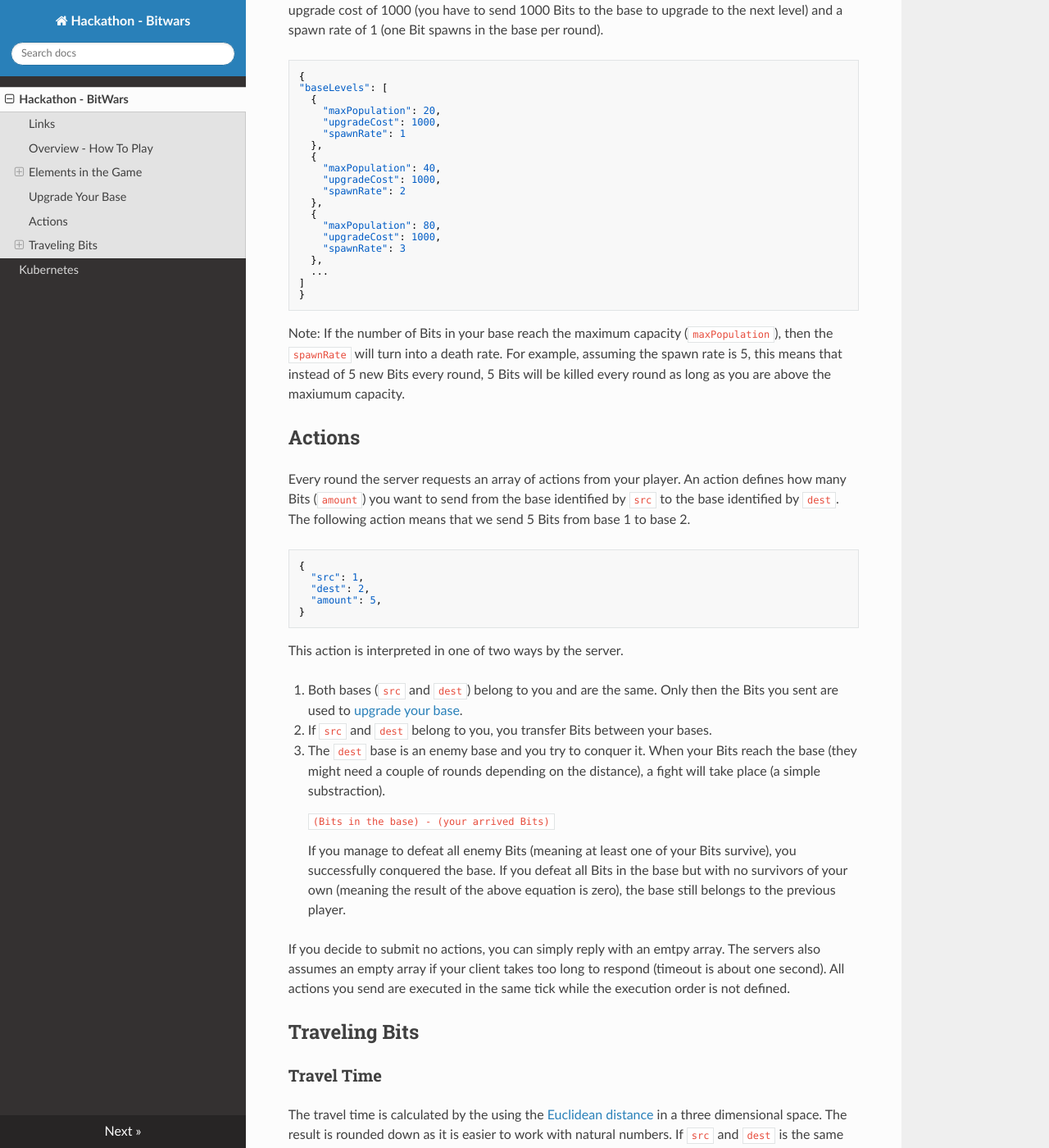
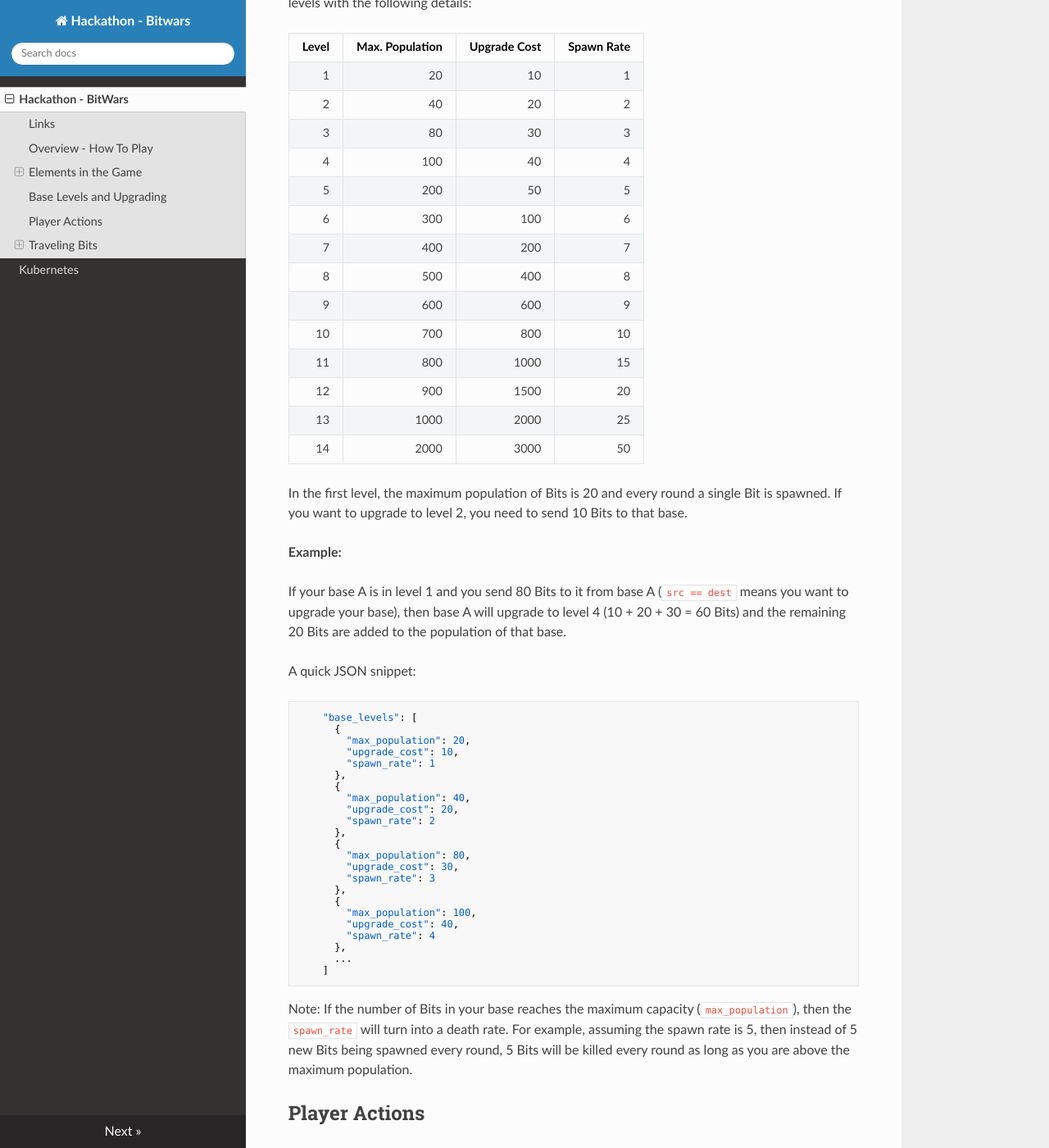
Before and after one commit to Continuous-BitWars/website, an MkDocs documentation site: the page built from docs/index.md, in a window 1280 px wide and 1400 px high, scrolled down 1968 px. Shown: the whole window at 82% size. Built offline with MkDocs 1.6.1, drawn with Linux system fonts in a browser that asks for light colours; nearby versions of some CDN libraries; some of the changed text lies outside the part shown.

Commit message:
Update documentation

````diff
--- a/docs/index.md
+++ b/docs/index.md
@@ -17,7 +18,9 @@ What you need:
 
 ## Overview - How To Play
 
-BitWars is a round-based game. Every round the game server sends a request with the current game state to your client to pull your array of actions, meaning the next moves you want to play.
+BitWars is a round-based game.
+Every round the game server sends an HTTP POST request containing the current game state to your client.
+The response of your client is an array of actions, meaning the next moves you want to play.
 
 ## Elements in the Game
 
@@ -27,21 +30,31 @@ The player is the client you write and deploy via GitHub.
 
 ### Bits
 
-All bases you own produce every round a number of Bits according to the level of the base. It's your task in the client to come up with a strategy on how to distribute these Bits, either attacking other bases to conquer them or sending them to your own bases to upgrade them. Or you might want to keep them in the base to defend it against incoming attacks.
+Every round all bases you own produce a number of Bits according to the level of the base.
+It's your task in the client to come up with a strategy on how to distribute these Bits, either attacking other bases to conquer them or sending them to your own bases to upgrade them.
+Or you might want to keep them in the base to defend it against incoming attacks.
 
-### Bases
+### Bases on the Map
 
-In every game there is a fixed number of bases. The goal of each game is to conquer all bases. When all bases belong to you, you won! The bases are spread over a map, so every base has an `x`, `y`, and `z` coordinate. Therefore, there is a distance that your Bits need to travel between bases. Your player starts out with at least one base. If you lose all bases to other players, you lost.
+In every game there is a fixed number of bases.
+The goal of each game is to conquer all bases.
+When all bases belong to you, you won!
+The bases are spread over a map, so every base has an `x`, `y`, and `z` coordinate.
+Therefore, there is a distance that your [Bits need to travel](#traveling-bits) between bases.
+Depending on the map, your player starts out with one or more bases.
+If you lose all bases to other players, you lost.
+
+The bases are transferred in the game state and look like the following JSON snippet.
 
 ```json
-{
   "bases": [
     {
-      "uid": 1003, // unique ID of the base
-      "player": 1001, // player ID to which the base belongs to
-      "population": 10, // current Bits in the base
+      "uid": 1,
+      "name": "Berlin",
+      "player": 1001,
+      "population": 2,
       "level": 0,
-      "unitsUntilUpgrade": 0, // number of Bits required to reach the next level
+      "units_until_upgrade": 0,
       "position": {
         "x": 0,
         "y": 0,
@@ -49,14 +62,15 @@ In every game there is a fixed number of bases. The goal of each game is to conq
       }
     },
     {
-      "uid": 1001,
-      "player": 1001,
-      "population": 21,
-      "level": 0,
-      "unitsUntilUpgrade": 0,
+      "uid": 2,
+      "name": "Tokio",
+      "player": 0,
+      "population": 7,
+      "level": 1,
+      "units_until_upgrade": 0,
       "position": {
-        "x": 0,
-        "y": 0,
+        "x": 3,
+        "y": -3,
         "z": 0
       }
     },
@@ -65,46 +79,79 @@ In every game there is a fixed number of bases. The goal of each game is to conq
 }
 ```
 
-Note: If one of your bases requires 10 Bits to reach the next level and you send 13 Bits to the base, then your base will reach the next level, but the additional 3 Bits will be lost. Always upgrade with the exact amount!
 
+## Base Levels and Upgrading
 
-## Upgrade Your Base
+When you send Bits to your own base, these Bits will disappear in exchange for level points of the base.
+This is how you upgrade your base. A higher level means
 
-When you send Bits to your own base, these Bits will disappear in exchange for level points of the base. This is how you upgrade your base. A higher level means
+1. more Bits will spawn per round in your base
+2. the base has a higher capacity of Bits
 
-* more Bits will spawn per round in your base
-* the base has a higher capacity of Bits
+The game state contains all available base levels in the `base_levels` array.
+Currently, there are 14 levels with the following details:
 
-The game state contains the available levels of bases. For example, the following JSON snippet shows the first three base levels in the game. The index of the described level corresponds to the level number, so we start out at level 0 with a maximum population (capacity of the base) of 20, an upgrade cost of 1000 (you have to send 1000 Bits to the base to upgrade to the next level) and a spawn rate of 1 (one Bit spawns in the base per round).
+Level | Max. Population | Upgrade Cost  | Spawn Rate
+----: | --------------: | ------------: | ---------:
+1     | 20              | 10            | 1
+2     | 40              | 20            | 2
+3     | 80              | 30            | 3
+4     | 100             | 40            | 4
+5     | 200             | 50            | 5
+6     | 300             | 100           | 6
+7     | 400             | 200           | 7
+8     | 500             | 400           | 8
+9     | 600             | 600           | 9
+10    | 700             | 800           | 10
+11    | 800             | 1000          | 15
+12    | 900             | 1500          | 20
+13    | 1000            | 2000          | 25
+14    | 2000            | 3000          | 50
+
+In the first level, the maximum population of Bits is 20 and every round a single Bit is spawned.
+If you want to upgrade to level 2, you need to send 10 Bits to that base.
+
+**Example:**
+
+If your base A is in level 1 and you send 80 Bits to it from base A (`src == dest` means you want to upgrade your base),
+then base A will upgrade to level 4 (10 + 20 + 30 = 60 Bits) and the remaining 20 Bits are added to the population of that base.
+
+A quick JSON snippet:
 
 ```json
-{
-"baseLevels": [
-  {
-    "maxPopulation": 20,
-    "upgradeCost": 1000,
-    "spawnRate": 1
-  },
-  {
-    "maxPopulation": 40,
-    "upgradeCost": 1000,
-    "spawnRate": 2
-  },
-  {
-    "maxPopulation": 80,
-    "upgradeCost": 1000,
-    "spawnRate": 3
-  },
-  ...
-]
-}
+    "base_levels": [
+      {
+        "max_population": 20,
+        "upgrade_cost": 10,
+        "spawn_rate": 1
+      },
+      {
+        "max_population": 40,
+        "upgrade_cost": 20,
+        "spawn_rate": 2
+      },
+      {
+        "max_population": 80,
+        "upgrade_cost": 30,
+        "spawn_rate": 3
+      },
+      {
+        "max_population": 100,
+        "upgrade_cost": 40,
+        "spawn_rate": 4
+      },
+      ...
+    ]
 ```
 
-Note: If the number of Bits in your base reach the maximum capacity (`maxPopulation`), then the `spawnRate` will turn into a death rate. For example, assuming the spawn rate is 5, this means that instead of 5 new Bits every round, 5 Bits will be killed every round as long as you are above the maxiumum capacity.
+Note: If the number of Bits in your base reaches the maximum capacity (`max_population`), then the `spawn_rate` will turn into a death rate.
+For example, assuming the spawn rate is 5, then instead of 5 new Bits being spawned every round, 5 Bits will be killed every round as long as you are above the maximum population.
 
-## Actions
+## Player Actions
 
-Every round the server requests an array of actions from your player. An action defines how many Bits (`amount`) you want to send from the base identified by `src` to the base identified by `dest`. The following action means that we send 5 Bits from base 1 to base 2.
+Every round the server requests an array of actions from your player.
+An action defines how many Bits (`amount`) you want to send from the base identified by `src` to the base identified by `dest`.
+The following action means that we send 5 Bits from base 1 to base 2.
 
 ```json
 {
@@ -114,26 +161,33 @@ Every round the server requests an array of actions from your player. An action
 }
 ```
 
-This action is interpreted in one of two ways by the server.
+This action is interpreted in one of the following ways by the server:
 
-1. Both bases (`src` and `dest`) belong to you and are the same. Only then the Bits you sent are used to [upgrade your base].
-2. If `src` and `dest` belong to you, you transfer Bits between your bases.
-3. The `dest` base is an enemy base and you try to conquer it. When your Bits reach the base (they might need a couple of rounds depending on the distance), a fight will take place (a simple substraction).
+1. **Base upgrade:** Both bases (`src` and `dest`) belong to you and are the same.
+  Then the Bits you sent are used to [upgrade your base].
+2. **Movement of Bits:** If `src` and `dest` belong to you but are different, then you transfer Bits between your bases.
+3. **Attacking another base:** The `dest` base is an enemy base and you try to conquer it.
+  When your Bits reach the destination base (they might need a couple of rounds [depending on the distance](#traveling-bits), a fight will take place (a simple substraction).
 
     ```
-    (Bits in the base) - (your arrived Bits)
+    (Bits in the destination base) - (your arrived Bits)
     ```
 
-    If you manage to defeat all enemy Bits (meaning at least one of your Bits survive), you successfully conquered the base. If you defeat all Bits in the base but with no survivors of your own (meaning the result of the above equation is zero), the base still belongs to the previous player.
+    If you manage to defeat all enemy Bits (meaning at least one of your Bits survive), you successfully conquered the base.
+    If you defeat all Bits in the base but no Bits of your own survived (meaning the result of the above equation is zero), the base still belongs to the previous player.
 
-If you decide to submit no actions, you can simply reply with an emtpy array. The servers also assumes an empty array if your client takes too long to respond (timeout is about one second). All actions you send are executed in the same tick while the execution order is not defined.
+If you decide to submit no actions, you can simply reply with an emtpy array.
+The servers also assumes an empty array if your client takes too long to respond (timeout is about one second).
+All actions you send are executed in the same round while the execution order is not defined.
 
 
 ## Traveling Bits
 
 ### Travel Time
 
-The travel time is calculated by the using the [Euclidean distance][eucl] in a three dimensional space. The result is rounded down as it is easier to work with natural numbers. If `src` and `dest` is the same base, the travel time is zero (Bits arrive in the same round).
+The travel time is calculated by using the [Euclidean distance][eucl] in a three dimensional space.
+The result is rounded down as it is easier to work with natural numbers.
+If `src` and `dest` is the same base, the travel time is zero (Bits arrive in the same round).
 
 More formally, with a base $A(x_1,y_1,z_1)$ and a base $B(x_2,y_2,z_2)$ the distance $d$ is defined as
 
@@ -151,8 +205,10 @@ Assume we send 5 Bits from base 1 to base 2:
 }
 ```
 
-When deciding where you want to send your Bits, you might want to calculate the distance yourself. However, you don't have to do that for actions by other players. The server does this for you, so you can check the `dest` field to know whether one of your bases is going to be attacked and read the `progress` values to find out when the Bits
-arrive.
+When deciding where you want to send your Bits, you might want to calculate the distance yourself.
+However, you don't have to do that for actions by other players.
+The server does this for you, so you can check the `dest` field to know whether one of your bases is going to be attacked
+and read the `progress` values to find out when the Bits arrive.
 
 ```json
 {
@@ -168,24 +224,36 @@ arrive.
 }
 ```
 
-When `progress.traveled` equals 1, then this action was just submitted and the Bits traveled 1 step (Bits travel 1 step per round). You also know that the fight will take place in 2 rounds and you have two opportunities to submit actions (the current round and when `progress.traveled=2`). You will not receive a game state in that `progress.distance` equals `progress.traveled`, because this is the round in which the fight takes place, so you can just check your updated base information.
+When `progress.traveled` equals 1, then this action was just submitted and the Bits traveled 1 step (Bits travel 1 step per round).
+You also know that the fight will take place in 2 rounds and you have two opportunities to submit actions (the current round and when `progress.traveled=2`).
+You will not receive a game state in that `progress.distance` equals `progress.traveled`, because this is the round in which the fight takes place, so you can just check your updated base information.
 
 
 ### Travel Costs
 
-Your Bits can only travel for a defined distance before they lose their electric charge! The following JSON snippet in the game state shows that Bits can travel for 10 rounds without _taking damage_. If you send your Bits to a base that is further away than 10 steps, one Bit will die every additional round.
+Your Bits can only travel for a defined distance before they lose their electric charge!
+The following JSON snippet in the game state shows that Bits can travel for 10 rounds _without taking damage_.
+If you send your Bits to a base that is further away than 10 steps, one Bit will die every additional round.
 
 ```json
 {
-  "paths": {
-    "gracePeriod": 10,
-    "deathRate": 1
-  }
+...
+    "paths": {
+      "grace_period": 10,
+      "death_rate": 1
+    }
 }
 ```
 
+<!--
+## Examples
+
+1. angreifen
+2. upgraden
+3. verschieben
+-->
 
 <!-- parking lot of links -->
 [eucl]: https://en.wikipedia.org/wiki/Euclidean_distance#Higher_dimensions
 [clients]: https://github.com/Continuous-BitWars/
-[upgrade your base]: #upgrade-your-base
+[upgrade your base]: #base-levels-and-upgrading
--- a/docs/kubernetes.md
+++ b/docs/kubernetes.md
@@ -1,56 +1,79 @@
-Kubernetes
-==========
+# Kubernetes
 
 Here are some useful commands to interact with your Kubernetes pods with `kubectl`.
 
-You can export your `kubeconfig` as environment variable, so you don't have to specify the `--kubeconfig` flag every time.
+## Alias `kubectl` And Type Less
+
+You can export the path to your `kubeconfig` as environment variable,
+so you don't have to specify the `--kubeconfig` flag every time.
 
 ```sh
 # Bash, Zsh
-export KUBECONFIG=path-to-kubeconfig.yaml
+export KUBECONFIG=path/to/kubeconfig.yaml
 # Fish
-set -x KUBECONFIG path-to-kubeconfig.yaml
+set -x KUBECONFIG path/to/kubeconfig.yaml
 ```
+
+Additionally, you can alias the `kubectl` command to include your namespace.
+You could only specify the configuration file this way.
+
+```sh
+alias kubectl='kubectl -n NAMESPACE'
+# or
+alias kubectl='kubectl -n NAMESPACE --kubeconfig=path/to/your/kubeconfig.yaml'
+```
+
+The following commands assume that the namespace with `-n` and the kubeconfig with `--kubeconfig` is set.
+
+## Show Logs of Your Current Pod
 
 See your basic stats about your running pods:
 
 ```sh
-kubectl -n NAMESPACE get pods
+$ kubectl get pods
+NAME                             READY   STATUS    RESTARTS   AGE
+test-player-5cff749fd7-lrtv5     1/1     Running   0          9h
 ```
 
-Show the logs of your pod:
+Show and follow the logs of your pod:
 
 ```sh
-kubectl -n NAMESPACE logs -f DEPLOYMENT_NAME
+kubectl logs -f test-player-5cff749fd7-lrtv5
 ```
 
 Get your configuration options:
 
 ```sh
-kubectl -n NAMESPACE get deployment DEPLOYMENT_NAME -o yaml
+kubectl get deployment test-player -o yaml
 ```
 
 Get information about your replica set (`rs`) with detailed information (`-o wide`).
 
 ```sh
-kubectl -n NAMESPACE get rs -o wide
+kubectl get rs -o wide
 ```
 
 ## Deleting a Pod Or Your Deployment
 
-You'll probably not need this.
+Most likely you will not need this.
 
 Delete a single pod by first settings its replicas to zero and then deleting it.
+The `DEPLOYMENT_NAME` is your team name prefixed to `-player` (you set that in GitHub as variable `TEAMNAME`).
+
+**Example:**
+Your team name is `test-team`, then the deployment name is `test-team-player`.
+You can also get your current deployments with `kubectl get deployments`.
 
 ```sh
 # first scale it down
-kubectl -n NAMESPACE scale deployment <deployment_name> --replicas=0
-kubectl -n NAMESPACE delete pods <pod_name>
+kubectl scale deployment DEPLOYMENT_NAME --replicas=0
+# get the name with: kubectl get pods
+kubectl delete pods POD_NAME
 ```
 
 Alternatively, you could delete the whole deployment.
 
 ```sh
-kubectl -n NAMESPACE get deployments
-kubectl -n NAMESPACE delete deployment DEPLOYMENT_NAME
+kubectl get deployments
+kubectl delete deployment DEPLOYMENT_NAME
 ```
````
Also changed, not shown: other parts of docs/index.md (+1 -0 lines).
